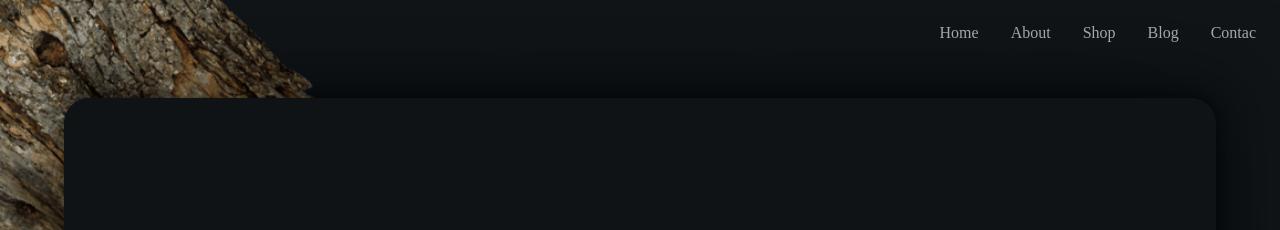
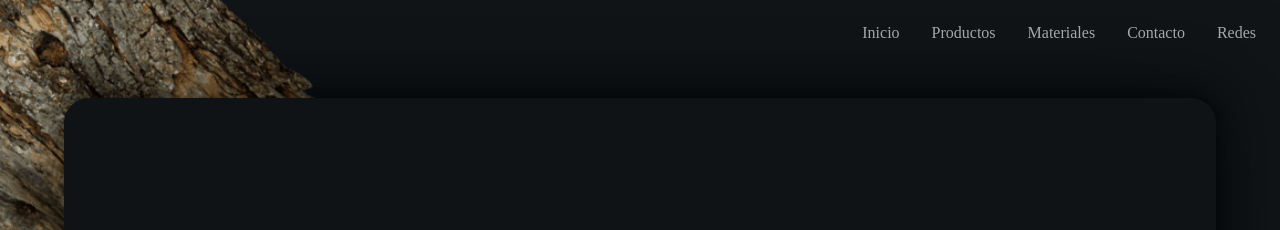
Before and after one commit to IsraelPalomo/artesanova, a website built with webpack: page src/index.html in a window 1280 px wide. Shown: the top 230 px of the page. Built offline with nearby package versions, Linux system fonts and the light colour scheme.

Commit message:
Pagina terminada

```diff
--- a/src/index.html
+++ b/src/index.html
@@ -11,13 +11,13 @@
 	<body>
 		<header class="header">
 			<nav class="header__nav">
-				<a href="" class="nav__link">Home</a>
-				<a href="" class="nav__link">About</a>
-				<a href="" class="nav__link">Shop</a>
-				<a href="" class="nav__link">Blog</a>
-				<a href="" class="nav__link">Contac</a>
+				<a href="#inicio" class="nav__link">Inicio</a>
+				<a href="#productos" class="nav__link">Productos</a>
+				<a href="#materiales" class="nav__link">Materiales</a>
+				<a href="#contacto" class="nav__link">Contacto</a>
+				<a href="#redes" class="nav__link">Redes</a>
 			</nav>
-			<section class="header__card">
+			<section class="header__card" id="inicio">
 				<div class="header__card--seccion1">
 					<h1>Artesanova</h1>
 					<h2>Especialista en productos de madera</h2>
@@ -47,7 +47,7 @@
 			<img class="header__img--rama" src="" alt="" />
 		</header>
 		<main class="main">
-			<section class="main__productos">
+			<section class="main__productos" id="productos">
 				<h2 class="main__productos__titulo">Nuestros Productos</h2>
 				<img class="acuarela__productos" id="acuarela" src="" alt="" />
 				<div class="main__productos__card">
@@ -92,7 +92,7 @@
 					</div>
 				</div>
 			</section>
-			<section class="main__materiales">
+			<section class="main__materiales" id="materiales">
 				<h2 class="main__materiales__titulo">Nuestros Materiales</h2>
 				<img class="bosque" id="bosque" src="./static/bosque.jpg" alt="" />
 				<div class="main__materiales__maderas">
@@ -112,8 +112,8 @@
 					</div>
 				</div>
 			</section>
-			<sectionc class="main__form">
-				<form data-aos="flip-left">
+			<sectionc class="main__form" id="contacto">
+				<form data-aos="flip-left" data-aos-duration="2000">
 					<h2>Contac Us</h2>
 					<div class="contenedor__input" id="c__input">
 						<input type="text" placeholder="Your Name">
@@ -125,7 +125,7 @@
 			</section>
 			<section class="footer">
 				<img class="footer--img"src="" alt="">
-				<div class="redes">
+				<div class="redes" id="redes">
 					<i class="redes__icon fab fa-facebook-square"></i>
 					<i class=" redes__icon fab fa-instagram-square"></i>
 					<i class="redes__icon fab fa-twitter-square"></i>
--- a/src/styles/main.scss
+++ b/src/styles/main.scss
@@ -3,3 +3,7 @@
 @import "_header.scss";
 @import "_mediaQ.scss";
 @import "_main.scss";
+
+html {
+	scroll-behavior: smooth;
+}
```
